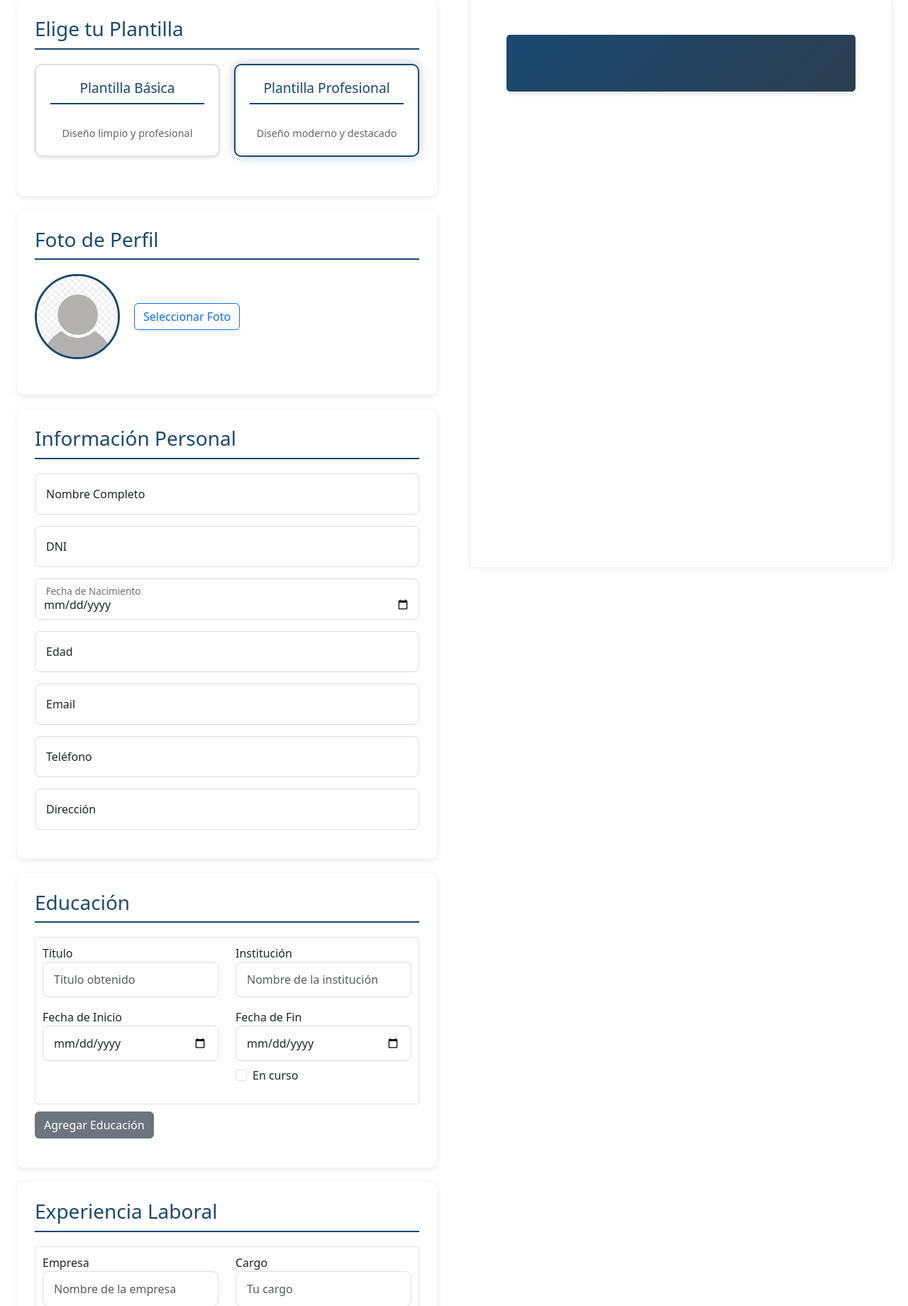
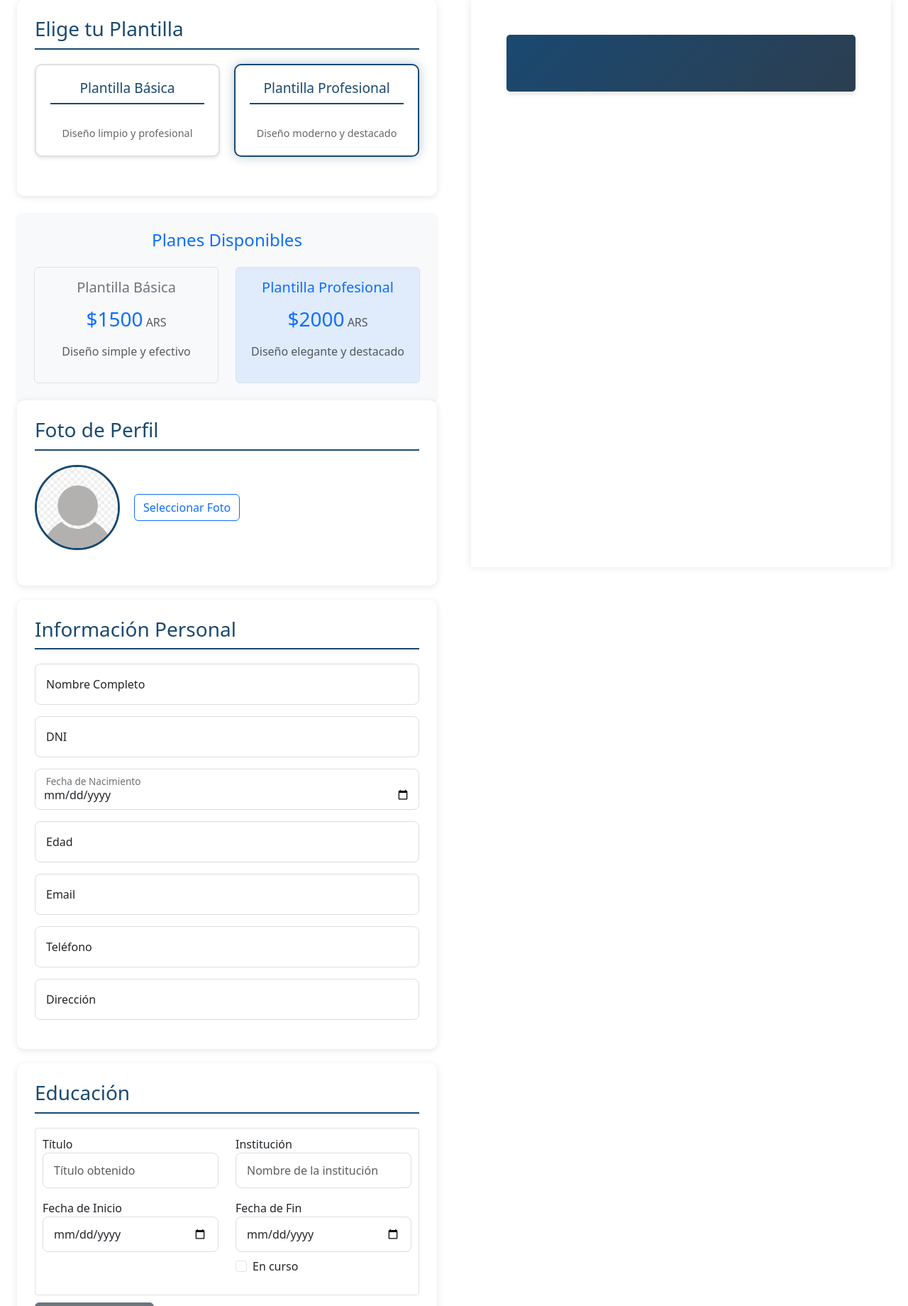
Before and after one commit to davidpereyra2016/cv-generador, a Flask app: page / in a window 1280 px wide. Shown: the part 162-2002 px from the top of the page at 71% size. Run offline with Flask 3, Linux system fonts and the light colour scheme; parts of the project's set-up code (start-up, migrations or seed data) failed here and were passed over.

Commit message:
actualizacion pdf

```diff
--- a/app.py
+++ b/app.py
@@ -327,20 +327,29 @@ def generate_pdf():
 def download_pdf():
     try:
         data = request.get_json() or request.form.to_dict()
-        pdf_path = generate_pdf_content(data)
 
-        # Enviar el archivo y luego eliminarlo
-        response = send_file(pdf_path, as_attachment=True, download_name='cv.pdf')
+        # Generar el PDF usando la función existente
+        pdf = generate_pdf_content(data)
 
-        @response.call_on_close
-        def cleanup():
-            try:
-                os.remove(pdf_path)
-            except:
-                pass
-
-        return response
-
+        if not os.getenv('VERCEL_ENV'):
+            # En desarrollo, guardar en bd_pdf
+            os.makedirs('bd_pdf', exist_ok=True)
+            timestamp = datetime.now().strftime('%Y%m%d_%H%M%S')
+            filename = f"cv_{data.get('nombre', 'usuario')}_{timestamp}.pdf"
+            filepath = os.path.join('bd_pdf', filename)
+            pdf.output(filepath, 'F')
+            return send_file(filepath, as_attachment=True, download_name='cv.pdf')
+        else:
+            # En producción, usar BytesIO
+            pdf_output = BytesIO()
+            pdf.output(pdf_output)
+            pdf_output.seek(0)
+            return send_file(
+                pdf_output,
+                mimetype='application/pdf',
+                as_attachment=True,
+                download_name='cv.pdf'
+            )
     except Exception as e:
         current_app.logger.error(f"Error generando PDF: {str(e)}")
         return jsonify({"error": f"Error al generar el PDF: {str(e)}"}), 500
--- a/templates/index.html
+++ b/templates/index.html
@@ -17,13 +17,14 @@
 
                 <form id="cvForm">
                     <!-- Selector de plantilla -->
+
                     <div class="form-section">
                         <h3>Elige tu Plantilla</h3>
                         <div class="template-selector">
                             <label class="template-option">
                                 <input type="radio" name="template_type" value="basico" checked>
                                 <div class="template-card">
-                                    <!-- <img src="/static/img/template-basic.jpg" alt="Plantilla Básica"> -->
+
                                     <h3>Plantilla Básica</h3>
                                     <p>Diseño limpio y profesional</p>
                                 </div>
@@ -31,11 +32,36 @@
                             <label class="template-option">
                                 <input type="radio" name="template_type" value="profesional" checked>
                                 <div class="template-card">
-                                    <!-- <img src="/static/img/template-pro.jpg" alt="Plantilla Profesional"> -->
+
                                     <h3>Plantilla Profesional</h3>
                                     <p>Diseño moderno y destacado</p>
                                 </div>
                             </label>
+                        </div>
+                    </div>
+                    <div class="price-info mt-4 p-4 bg-light rounded shadow-sm">
+                        <h4 class="text-center mb-4 text-primary">Planes Disponibles</h4>
+                        <div class="row">
+                            <div class="col-md-6">
+                                <div class="price-card text-center p-3 border rounded">
+                                    <h5 class="text-secondary">Plantilla Básica</h5>
+                                    <div class="price-amount my-3">
+                                        <span class="h3 text-primary">$1500</span>
+                                        <span class="text-muted">ARS</span>
+                                    </div>
+                                    <p class="text-muted">Diseño simple y efectivo</p>
+                                </div>
+                            </div>
+                            <div class="col-md-6">
+                                <div class="price-card text-center p-3 border rounded bg-primary bg-opacity-10">
+                                    <h5 class="text-primary">Plantilla Profesional</h5>
+                                    <div class="price-amount my-3">
+                                        <span class="h3 text-primary">$2000</span>
+                                        <span class="text-muted">ARS</span>
+                                    </div>
+                                    <p class="text-muted">Diseño elegante y destacado</p>
+                                </div>
+                            </div>
                         </div>
                     </div>
 
```
